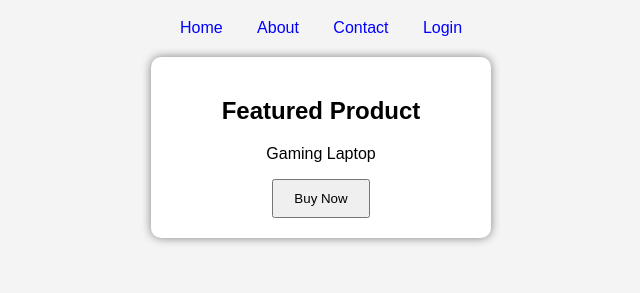
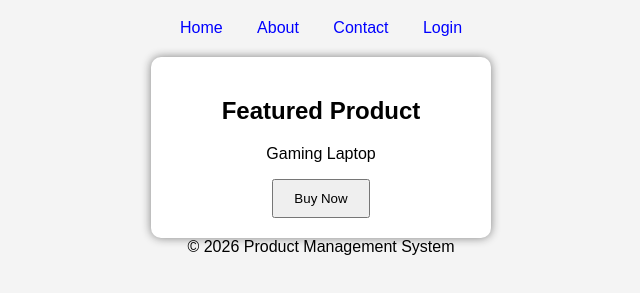
Before and after one commit to priyanka1234kkw/E-commerce, a plain HTML site: page index.html in a window 1280 px wide. Shown: the part 61-354 px from the top of the page, without its empty margins (319-959 px from the left). Drawn offline with Linux system fonts and the light colour scheme.

Commit message:
Added footer section

```diff
--- a/index.html
+++ b/index.html
@@ -21,5 +21,9 @@
     <button>Buy Now</button>
 </div>
 
+
+<footer>
+© 2026 Product Management System
+</footer>
 </body>
 </html>
```
